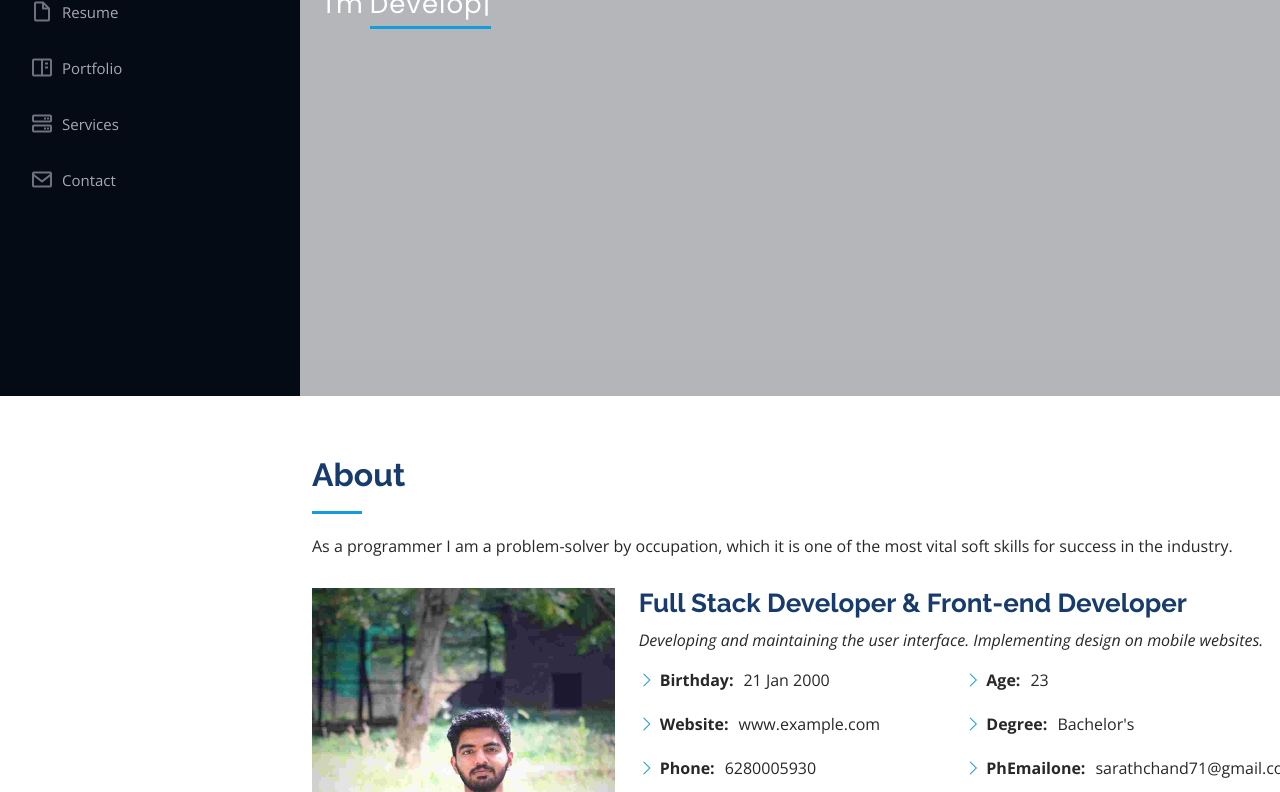
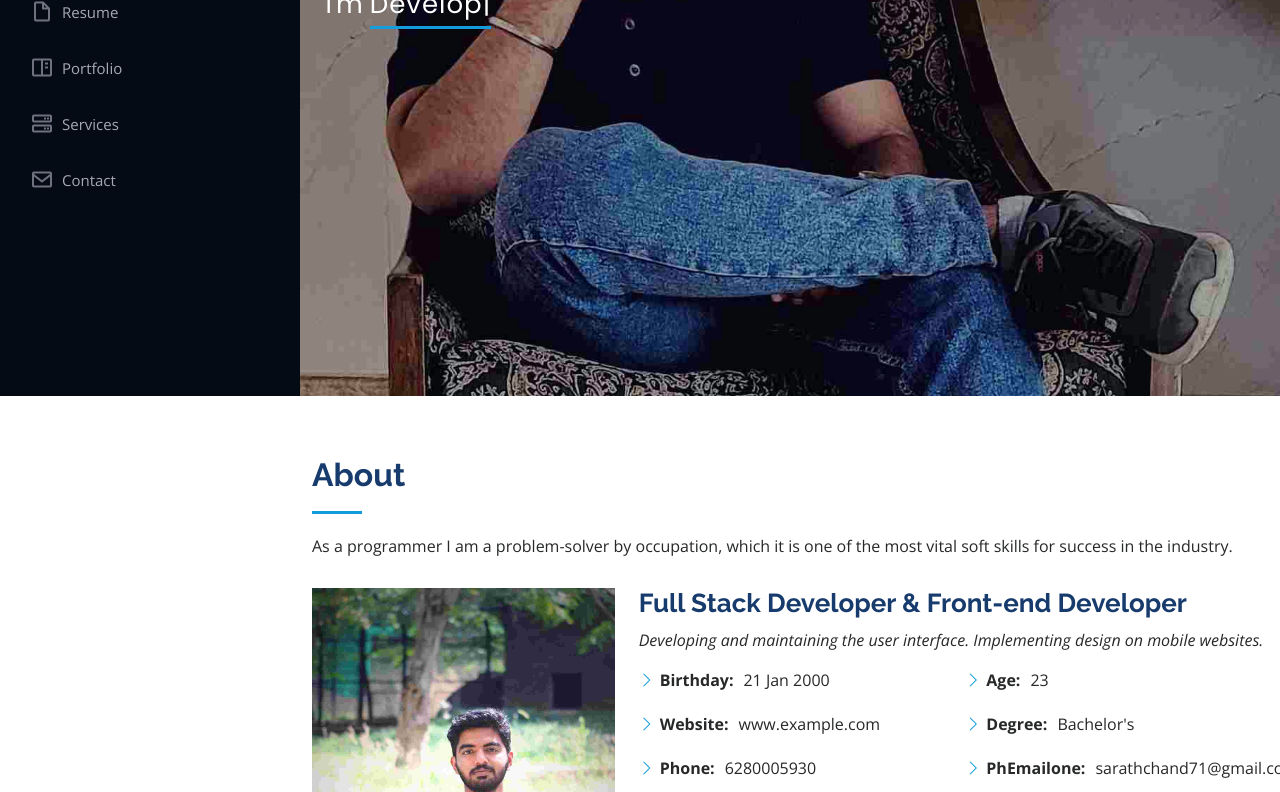
Before and after one commit to sarathchandran1771/personalwebsite, a plain HTML site: page index.html in a window 1280 px wide. Shown: the part 404-1196 px from the top of the page. Drawn offline with nearby package versions, Linux system fonts and the light colour scheme.

Commit message:
Update style.css

```diff
--- a/style.css
+++ b/style.css
@@ -1,29 +1,15 @@
-/**
-* Template Name: iPortfolio
-* Updated: Mar 09 2023 with Bootstrap v5.2.3
-* Template URL: https://bootstrapmade.com/iportfolio-bootstrap-portfolio-websites-template/
-* Author: BootstrapMade.com
-* License: https://bootstrapmade.com/license/
-*/
-
-/*--------------------------------------------------------------
-# General
---------------------------------------------------------------*/
 body {
   font-family: "Open Sans", sans-serif;
   color: #272829;
 }
-
 a {
   color: #149ddd;
   text-decoration: none;
 }
-
 a:hover {
   color: #37b3ed;
   text-decoration: none;
 }
-
 h1,
 h2,
 h3,
@@ -32,7 +18,6 @@ h5,
 h6 {
   font-family: "Raleway", sans-serif;
 }
-
 /*--------------------------------------------------------------
 # Back to top button
 --------------------------------------------------------------*/
@@ -229,7 +214,7 @@ h6 {
 #hero {
   width: 100%;
   height: 100vh;
-  background: url('Pics/cover1.jpeg') top center;
+  background: url('Pics/cover1.jpg') top center;
   background-size: cover;
 }
 
@@ -249,7 +234,6 @@ h6 {
   z-index: 2;
   min-width: 300px;
 }
-
 #hero h1 {
   margin: 0 0 10px 0;
   font-size: 64px;
@@ -264,26 +248,22 @@ h6 {
   font-size: 26px;
   font-family: "Poppins", sans-serif;
 }
-
 #hero p span {
   color: #fff;
   padding-bottom: 4px;
   letter-spacing: 1px;
   border-bottom: 3px solid #149ddd;
 }
-
 @media (min-width: 1024px) {
   #hero {
     background-attachment: fixed;
   }
 }
-
 @media (max-width: 768px) {
   #hero h1 {
     font-size: 28px;
     line-height: 36px;
   }
-
   #hero h2 {
     font-size: 18px;
     line-height: 24px;
@@ -306,7 +286,6 @@ section {
 .section-title {
   padding-bottom: 30px;
 }
-
 .section-title h2 {
   font-size: 32px;
   font-weight: bold;
@@ -330,7 +309,6 @@ section {
 .section-title p {
   margin-bottom: 0;
 }
-
 /*--------------------------------------------------------------
 # About
 --------------------------------------------------------------*/
@@ -372,12 +350,10 @@ section {
 .facts {
   padding-bottom: 30px;
 }
-
 .facts .count-box {
   padding: 30px;
   width: 100%;
 }
-
 .facts .count-box i {
   display: block;
   font-size: 44px;
@@ -394,7 +370,6 @@ section {
   color: #050d18;
   margin-left: 60px;
 }
-
 .facts .count-box p {
   padding: 15px 0 0 0;
   margin: 0 0 0 60px;
@@ -402,7 +377,6 @@ section {
   font-size: 14px;
   color: #122f57;
 }
-
 .facts .count-box a {
   font-weight: 600;
   display: block;
@@ -412,11 +386,9 @@ section {
   font-family: "Poppins", sans-serif;
   transition: ease-in-out 0.3s;
 }
-
 .facts .count-box a:hover {
   color: #1f5297;
 }
-
 /*--------------------------------------------------------------
 # Akills
 --------------------------------------------------------------*/
@@ -1073,18 +1045,15 @@ section {
   z-index: 9999;
   background: #040b14;
 }
-
 #footer .copyright {
   text-align: center;
 }
-
 #footer .credits {
   padding-top: 5px;
   text-align: center;
   font-size: 13px;
   color: #eaebf0;
 }
-
 @media (max-width: 1199px) {
   #footer {
     position: static;
```
